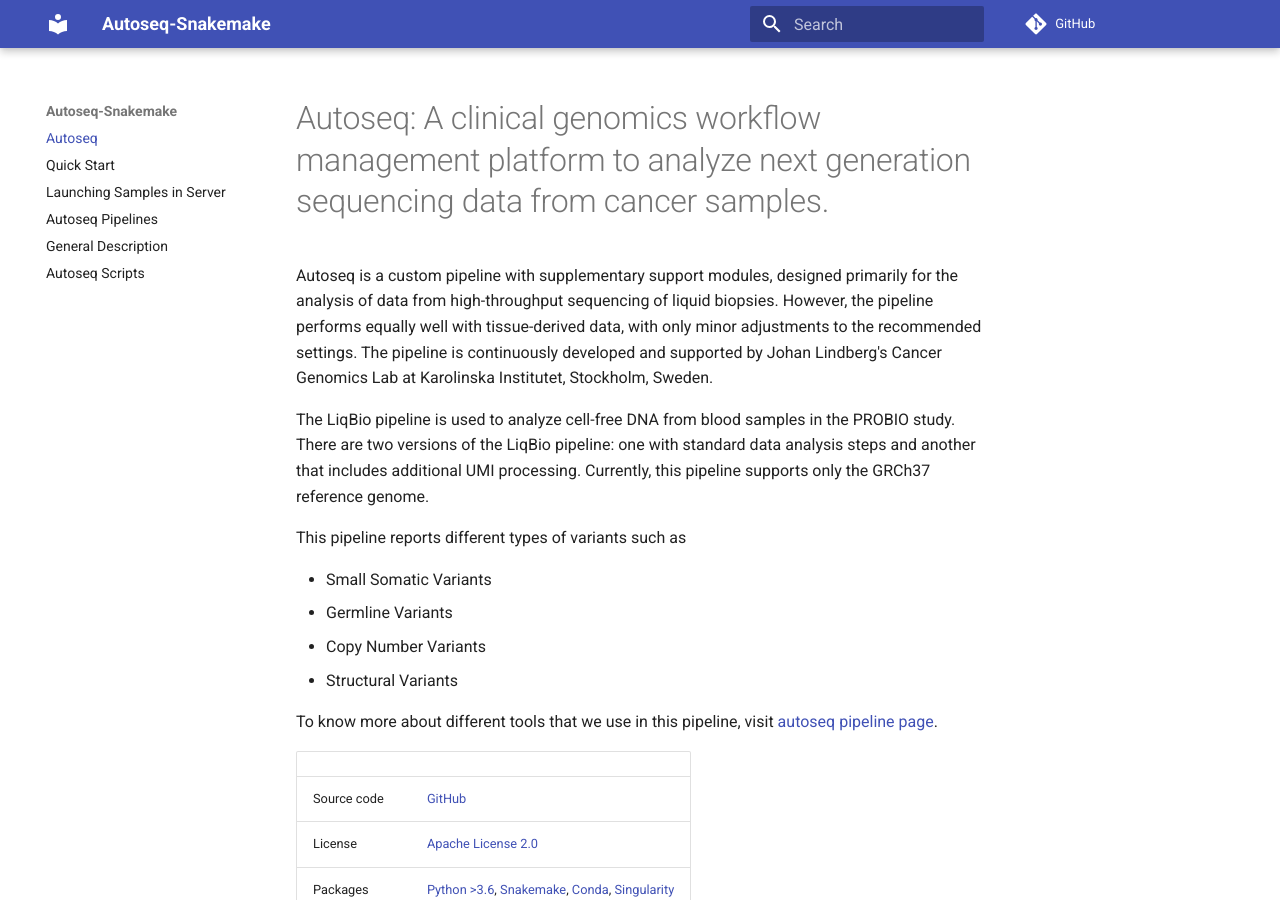
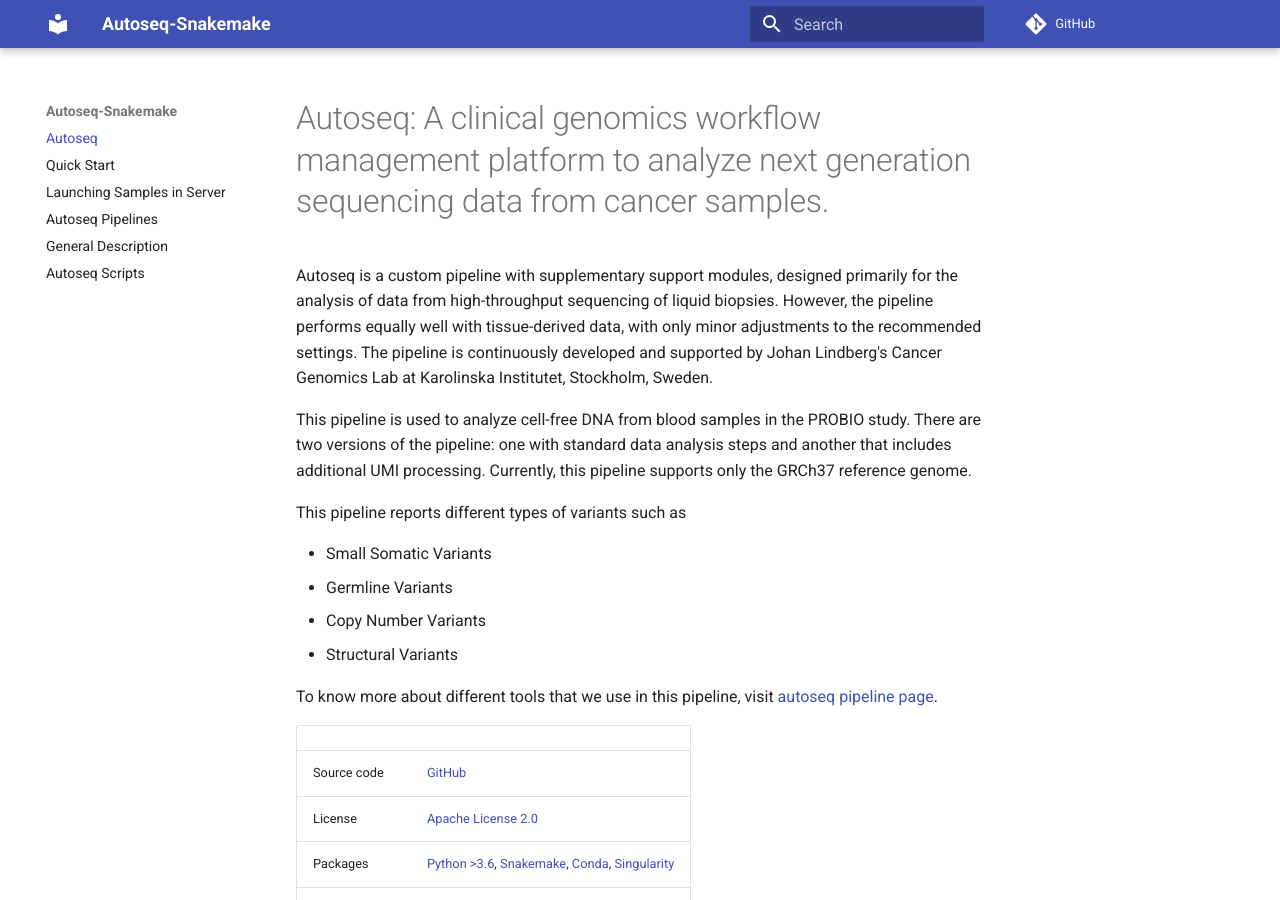
Before and after one commit to ClinSeq/autoseq-snakemake, an MkDocs documentation site: the page built from docs/index.md, in a window 1280 px wide and 900 px high. Built offline with MkDocs 1.6.1 and Material for MkDocs 9.7.7, drawn with Linux system fonts in a browser that asks for light colours; comment, search, counter and statistics services are not loaded.

Commit message:
Update index.md
fixed some sentences

```diff
--- a/docs/index.md
+++ b/docs/index.md
@@ -2,7 +2,7 @@
 
 Autoseq is a custom pipeline with supplementary support modules, designed primarily for the analysis of data from high-throughput sequencing of liquid biopsies. However, the pipeline performs equally well with tissue-derived data, with only minor adjustments to the recommended settings. The pipeline is continuously developed and supported by Johan Lindberg's Cancer Genomics Lab at Karolinska Institutet, Stockholm, Sweden.
 
-The LiqBio pipeline is used to analyze cell-free DNA from blood samples in the PROBIO study. There are two versions of the LiqBio pipeline: one with standard data analysis steps and another that includes additional UMI processing. Currently, this pipeline supports only the GRCh37 reference genome.
+This pipeline is used to analyze cell-free DNA from blood samples in the PROBIO study. There are two versions of the pipeline: one with standard data analysis steps and another that includes additional UMI processing. Currently, this pipeline supports only the GRCh37 reference genome.
 
 This pipeline reports different types of variants such as
 
```
